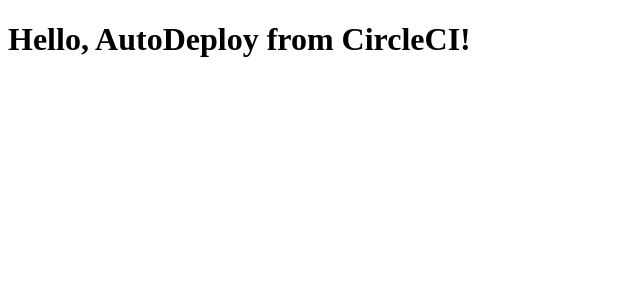
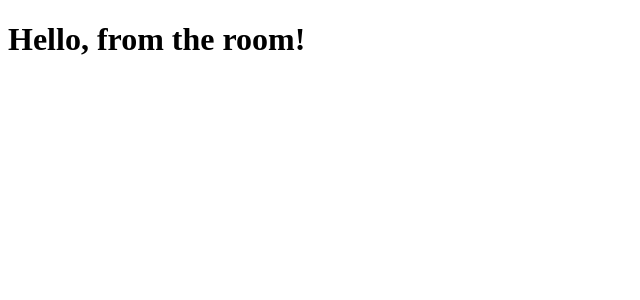
Before and after one commit to Snapflixapp/webpack-react-app, a React app: page / in a window 1280 px wide. Shown: the top 300 px of the page, without its empty margins (0-640 px from the left). Built offline with nearby package versions, Linux system fonts and the light colour scheme; the HTML template or start-up script is replaced by a standard one.

Commit message:
Test demo

```diff
--- a/src/home.jsx
+++ b/src/home.jsx
@@ -3,7 +3,7 @@
 class Home extends React.Component {
   render () {
     return (
-      <h1>Hello, AutoDeploy from CircleCI!</h1>
+      <h1>Hello, from the room!</h1>
     )
   }
 }
--- a/webpack.config.babel.js
+++ b/webpack.config.babel.js
@@ -1,6 +1,7 @@
 /* eslint-disable no-unused-vars */
 
 require('babel-register')
+// require('dotenv').config() // https://www.npmjs.com/package/dotenv
 const webpack = require('webpack')
 const {join} = require('path')
 const HtmlWebpackPlugin = require('html-webpack-plugin')
```
